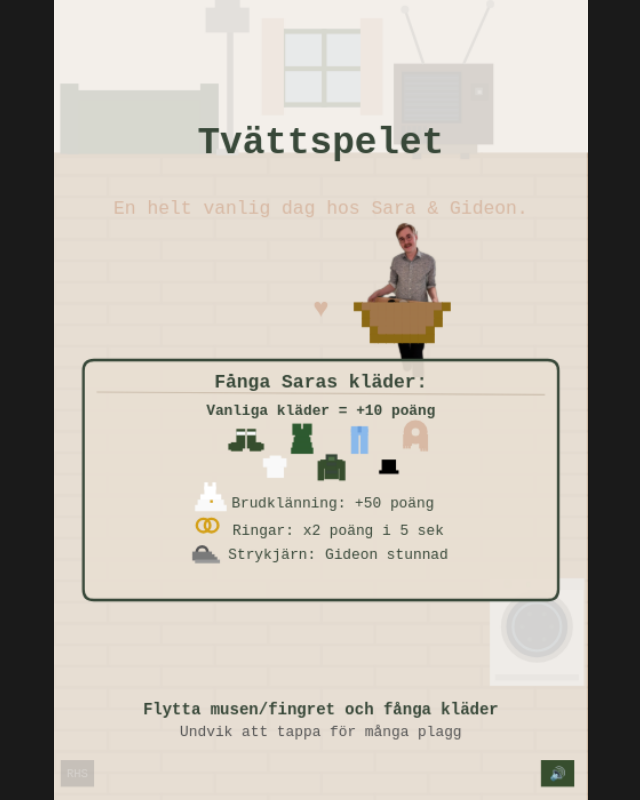
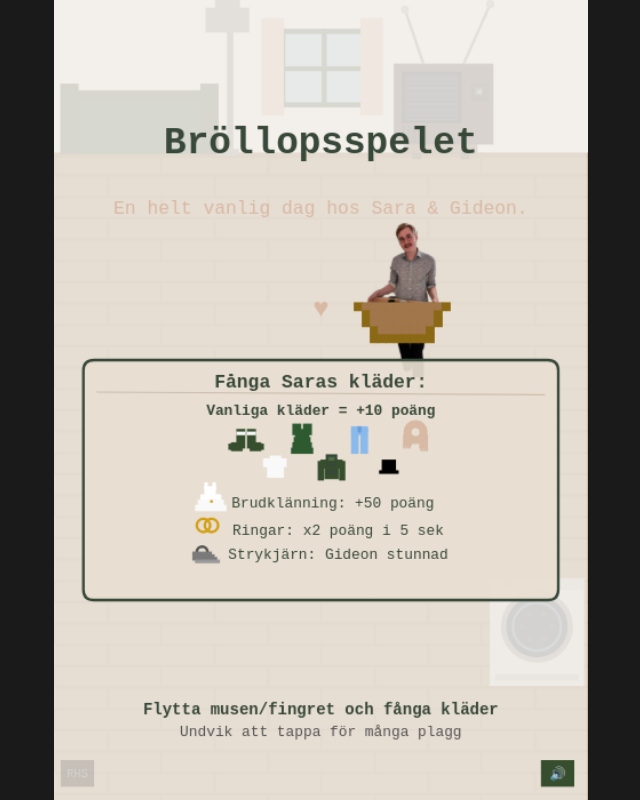
Before and after one commit to Sara980710/weddinggame.github.io, a plain HTML site: page index.html in a window 1280 px wide. Shown: the whole page, without its empty margins (319-959 px from the left). Drawn offline with Linux system fonts and the light colour scheme; animation ran at ten frames a second.

Commit message:
Add config file

```diff
--- /dev/null
+++ b/config.js
@@ -0,0 +1,102 @@
+// ============================================================
+// config.js — Customize your wedding game here!
+// ============================================================
+
+const CONFIG = {
+
+  // ---- Character Names -----------------------------------------------
+  // player1 throws the laundry (top of screen)
+  // player2 catches the laundry (bottom of screen, controlled by you)
+  player1Name: 'Sara',
+  player2Name: 'Gideon',
+
+  // ---- Colors (wedding palette) --------------------------------------
+  // Change any hex value to restyle the game.
+  colors: {
+    sage:          '#374e2e',
+    rose:          '#d8b9a4',
+    darkGreen:     '#384839',
+    offWhite:      '#f9f9f9',
+    gold:          '#d4a017',
+    ironGray:      '#7a7a7a',
+    floor:         '#a0764a',
+    floorDark:     '#8b6239',
+    bg:            '#e8e0d6',
+    wall:          '#f2ece6',
+    skin:          '#f5c8a8',
+    gideonHair:    '#e8c840',
+    gideonHairDark:'#c8a830',
+    saraHair:      '#1a1a1a',
+    blueGreen:     '#3a9988',
+    brownEye:      '#5a3018',
+    white:         '#ffffff',
+    black:         '#000000',
+    red:           '#cc3333',
+    darkRose:      '#b8907a',
+  },
+
+  // ---- Photo Files ---------------------------------------------------
+  // Each list is tried in order; the first file that loads is used.
+  // Add your own filenames at the front of each list.
+  photos: {
+    player2:    ['gideon.png', 'Gidde.jpeg'],
+    player1Down: ['sara_down.png', 'Sara_hands_down.jpg'],
+    player1Up:   ['Sara_hands_up_crop_nobg.png', 'Sara_hands_up_crop.jpg', 'Sara_hands_up.jpg', 'sara_up.png'],
+  },
+
+  // ---- Scoring & Gameplay --------------------------------------------
+  scoring: {
+    regularPoints:      10,   // points for each normal clothing item
+    weddingDressPoints: 50,   // points for catching the wedding dress
+    ringsPoints:        20,   // points for catching the rings
+    ringsMultiplier:    2,    // score multiplier granted by rings
+    ringsDuration:      5,    // seconds the rings multiplier lasts
+    ironStunDuration:   1.5,  // seconds player2 is stunned by the iron
+  },
+
+  // Maximum missed items before game over
+  messMax: 15,
+
+  // ---- UI Text -------------------------------------------------------
+  // Use {player1} and {player2} as placeholders for the character names.
+  text: {
+    gameTitle:        'Bröllopsspelet',
+    subtitle:         'En helt vanlig dag hos {player1} & {player2}.',
+    legendHeader:     'Fånga {player1}s kläder:',
+    regularClothes:   'Vanliga kläder = +10 poäng',
+    regularLabel:     'Vanliga kläder (+10)',
+
+    // Title screen
+    playPrompt:       'Tryck för att spela',
+    bestScore:        'Bästa poäng: ',
+    instructLine1:    'Flytta musen/fingret och fånga kläder',
+    instructLine2:    'Undvik att tappa för många plagg',
+
+    // HUD
+    hudScore:         'Poäng: ',
+    hudBest:          'Bäst: ',
+    hudMess:          'Stök',
+
+    // Game over screen
+    gameOver:         'Game Over!',
+    gameOverSub:      'Det blev för stökigt...',
+    yourScore:        'Ditt resultat',
+    newRecord:        '⭐ Nytt rekord! ⭐',
+    prevRecord:       'Tidigare: ',
+    btnPlayAgain:     '▶ Spela igen',
+    btnMainMenu:      '⌂ Meny',
+
+    // Special item descriptions (shown in legend and on wall)
+    weddingDressText: 'Brudklänning: +50 poäng',
+    ringsText:        'Ringar: x2 poäng i 5 sek',
+    ironText:         'Strykjärn: {player2} stunnad',
+
+    // Pop-up messages during gameplay
+    popupFirstMiss:    'Hallå, plocka upp det!',
+    popupCombo5:       'Du är bra på att städa!',
+    popupIronStun:     'Akta strykjärnet!',
+    popupWeddingDress: 'Du räddade brudklänningen!',
+    popupHighMess:     'Det börjar bli stökigt...',
+    popupCombo10:      'Du är en tvättmaskin!',
+  },
+};
--- a/index.html
+++ b/index.html
@@ -3,7 +3,7 @@
 <head>
 <meta charset="UTF-8">
 <meta name="viewport" content="width=device-width, initial-scale=1.0, maximum-scale=1.0, user-scalable=no">
-  <title>Tvättspelet</title>
+  <title id="pageTitle">Tvättspelet</title>
 <style>
 * { margin: 0; padding: 0; box-sizing: border-box; }
 html, body {
@@ -24,8 +24,20 @@ canvas {
 </head>
 <body>
 <canvas id="gc"></canvas>
+<script src="config.js"></script>
 <script>
 'use strict';
+
+// Resolves a CONFIG.text key, replacing {player1}/{player2} with names.
+function t(key) {
+  const str = CONFIG.text[key] || key;
+  return str
+    .replace(/{player1}/g, CONFIG.player1Name)
+    .replace(/{player2}/g, CONFIG.player2Name);
+}
+
+// Apply title from config
+document.title = t('gameTitle');
 // ============================================================
   // Tvättspelet — Single-file 16-bit pixel catcher game
 // ============================================================
@@ -37,29 +49,8 @@ const ctx = canvas.getContext('2d');
 const W = 400, H = 600;
 let renderDpr = 1;
 
-// Colors — wedding palette
-const COL = {
-  sage: '#374e2e',
-  rose: '#d8b9a4',
-  darkGreen: '#384839',
-  offWhite: '#f9f9f9',
-  gold: '#d4a017',
-  ironGray: '#7a7a7a',
-  floor: '#a0764a',
-  floorDark: '#8b6239',
-  bg: '#e8e0d6',
-  wall: '#f2ece6',
-  skin: '#f5c8a8',
-  gideonHair: '#e8c840',
-  gideonHairDark: '#c8a830',
-  saraHair: '#1a1a1a',
-  blueGreen: '#3a9988',
-  brownEye: '#5a3018',
-  white: '#ffffff',
-  black: '#000000',
-  red: '#cc3333',
-  darkRose: '#b8907a',
-};
+// Colors — from config.js
+const COL = CONFIG.colors;
 
 // ============================================================
 // AUDIO ENGINE (procedural, Web Audio API)
@@ -146,7 +137,7 @@ let multiplierTimer = 0;
 let stunTimer = 0;
 let combo = 0;
 let maxCombo = 0;
-const MESS_MAX = 15;
+const MESS_MAX = CONFIG.messMax;
 let messCount = 0;
 
 // High score persistence
@@ -380,13 +371,13 @@ const photoSprites = {
 };
 
 Promise.all([
-  loadImageCandidates(['gideon.png', 'Gidde.jpeg']).then(img => {
+  loadImageCandidates(CONFIG.photos.player2).then(img => {
     photoSprites.gideon = preprocessCharacterImage(img, 4096, 44);
   }),
-  loadImageCandidates(['sara_down.png', 'Sara_hands_down.jpg']).then(img => {
+  loadImageCandidates(CONFIG.photos.player1Down).then(img => {
     photoSprites.saraDown = preprocessCharacterImage(img, 4096, 48);
   }),
-  loadImageCandidates(['Sara_hands_up_crop_nobg.png', 'Sara_hands_up_crop.jpg', 'Sara_hands_up.jpg', 'sara_up.png']).then(img => {
+  loadImageCandidates(CONFIG.photos.player1Up).then(img => {
     photoSprites.saraUp = preprocessCharacterImage(img, 4096, 48);
   }),
 ]).catch(() => {
@@ -453,16 +444,16 @@ const GIDEON_Y = H - 85 - GIDEON_BASKET_OFFSET_Y - BASKET_H;
 // ITEM DEFINITIONS
 // ============================================================
 const ITEM_TYPES = {
-  sock:         { points: 10, w: 12, h: 14, special: false, legendIconH: 8,  legendText: null },
-  dress:        { points: 10, w: 14, h: 18, special: false, legendIconH: 10, legendText: null },
-  pants:        { points: 10, w: 14, h: 14, special: false, legendIconH: 8,  legendText: null },
-  scarf:        { points: 10, w: 16, h: 8,  special: false, legendIconH: 6,  legendText: null },
-  tshirt:       { points: 10, w: 16, h: 14, special: false, legendIconH: 8,  legendText: null },
-  hoodie:       { points: 10, w: 14, h: 16, special: false, legendIconH: 9,  legendText: null },
-  hat:          { points: 10, w: 14, h: 10, special: false, legendIconH: 5,  legendText: null },
-  weddingDress: { points: 50, w: 18, h: 22, special: true,  legendIconH: 11, legendText: 'Brudklänning: +50 poäng',   wallText: 'Brudklänning: +50 poäng' },
-  rings:        { points: 20, w: 10, h: 10, special: true,  legendIconH: 6,  legendText: 'Ringar: x2 poäng i 5 sek', wallText: 'Ringar: x2 poäng i 5 sek' },
-  iron:         { points: 0,  w: 16, h: 14, special: true,  legendIconH: 8,  legendText: 'Strykjärn: Gideon stunnad', wallText: 'Strykjärn: Gideon stunnad' },
+  sock:         { points: CONFIG.scoring.regularPoints, w: 12, h: 14, special: false, legendIconH: 8,  legendText: null },
+  dress:        { points: CONFIG.scoring.regularPoints, w: 14, h: 18, special: false, legendIconH: 10, legendText: null },
+  pants:        { points: CONFIG.scoring.regularPoints, w: 14, h: 14, special: false, legendIconH: 8,  legendText: null },
+  scarf:        { points: CONFIG.scoring.regularPoints, w: 16, h: 8,  special: false, legendIconH: 6,  legendText: null },
+  tshirt:       { points: CONFIG.scoring.regularPoints, w: 16, h: 14, special: false, legendIconH: 8,  legendText: null },
+  hoodie:       { points: CONFIG.scoring.regularPoints, w: 14, h: 16, special: false, legendIconH: 9,  legendText: null },
+  hat:          { points: CONFIG.scoring.regularPoints, w: 14, h: 10, special: false, legendIconH: 5,  legendText: null },
+  weddingDress: { points: CONFIG.scoring.weddingDressPoints, w: 18, h: 22, special: true,  legendIconH: 11, legendText: t('weddingDressText'), wallText: t('weddingDressText') },
+  rings:        { points: CONFIG.scoring.ringsPoints,        w: 10, h: 10, special: true,  legendIconH: 6,  legendText: t('ringsText'),        wallText: t('ringsText') },
+  iron:         { points: 0,                                 w: 16, h: 14, special: true,  legendIconH: 8,  legendText: t('ironText'),         wallText: t('ironText') },
 };
 
 const regularTypes = Object.keys(ITEM_TYPES).filter(k => !ITEM_TYPES[k].special);
@@ -645,12 +636,12 @@ let popup = null;
 let popupTimer = 0;
 
 const popupMessages = {
-  firstMiss: 'Hallå, plocka upp det!',
-  combo5: 'Du är bra på att städa!',
-  ironStun: 'Akta strykjärnet!',
-  weddingDress: 'Du räddade brudklänningen!',
-  highMess: 'Det börjar bli stökigt...',
-  combo10: 'Du är en tvättmaskin!',
+  firstMiss:    t('popupFirstMiss'),
+  combo5:       t('popupCombo5'),
+  ironStun:     t('popupIronStun'),
+  weddingDress: t('popupWeddingDress'),
+  highMess:     t('popupHighMess'),
+  combo10:      t('popupCombo10'),
 };
 
 let shownPopups = {};
@@ -800,7 +791,7 @@ function drawBackground(showWallInstructions) {
     ctx.textAlign = 'center';
     ctx.font = 'bold 11px monospace';
     const floorLabelY = 128;
-    ctx.fillText('Vanliga kläder (+10)', W / 2, floorLabelY);
+    ctx.fillText(t('regularLabel'), W / 2, floorLabelY);
     const floorIconY = 146;
     const floorStepX = 42;
     const floorStartX = W / 2 - ((regularTypes.length - 1) * floorStepX) / 2;
@@ -935,11 +926,11 @@ function drawHUD() {
 
   // Score
   ctx.fillStyle = COL.darkGreen;
-  ctx.fillText('Poäng: ' + score, 10, 19);
+  ctx.fillText(t('hudScore') + score, 10, 19);
 
   // High score
   ctx.textAlign = 'right';
-  ctx.fillText('Bäst: ' + highScore, W - 10, 20);
+  ctx.fillText(t('hudBest') + highScore, W - 10, 20);
 
   // Multiplier
   if (multiplier > 1) {
@@ -961,7 +952,7 @@ function drawHUD() {
   ctx.fillRect(barX + 1, barY + 1, (barW - 2) * pct, barH - 2);
   ctx.fillStyle = COL.darkGreen;
   ctx.font = '9px monospace';
-  ctx.fillText('Stök', barX, barY + barH + 10);
+  ctx.fillText(t('hudMess'), barX, barY + barH + 10);
 }
 
 // ============================================================
@@ -1072,12 +1063,12 @@ function drawTitle() {
   ctx.textAlign = 'center';
   ctx.fillStyle = COL.darkGreen;
   ctx.font = 'bold 28px monospace';
-  ctx.fillText('Tvättspelet', W/2, 115);
+  ctx.fillText(t('gameTitle'), W/2, 115);
 
   // Subtitle
   ctx.fillStyle = COL.rose;
   ctx.font = '14px monospace';
-  ctx.fillText('En helt vanlig dag hos Sara & Gideon.', W/2, 160);
+  ctx.fillText(t('subtitle'), W/2, 160);
 
   // Draw Sara and Gideon preview
   const titleSaraCenterX = W / 2 - 60;
@@ -1131,23 +1122,23 @@ function drawTitle() {
 
     ctx.fillStyle = COL.darkGreen;
     ctx.font = 'bold 14px monospace';
-    ctx.fillText('Tryck för att spela', W/2, 483);
+    ctx.fillText(t('playPrompt'), W/2, 483);
   }
 
   // High score
   if (highScore > 0) {
     ctx.fillStyle = COL.sage;
     ctx.font = '12px monospace';
-    ctx.fillText('Bästa poäng: ' + highScore, W/2, 516);
+    ctx.fillText(t('bestScore') + highScore, W/2, 516);
   }
 
   // Quick instruction line
   ctx.fillStyle = COL.darkGreen;
   ctx.font = 'bold 12px monospace';
-  ctx.fillText('Flytta musen/fingret och fånga kläder', W/2, 536);
+  ctx.fillText(t('instructLine1'), W/2, 536);
   ctx.font = '11px monospace';
   ctx.fillStyle = '#555';
-  ctx.fillText('Undvik att tappa för många plagg', W/2, 552);
+  ctx.fillText(t('instructLine2'), W/2, 552);
 
   drawClearScoreBtn();
   drawMuteBtn();
@@ -1189,7 +1180,7 @@ function drawTitleLegend() {
   ctx.font = 'bold 11px monospace';
   const centerX = boxX + boxW / 2;
   const regularLabelY = boxY + 38;
-  ctx.fillText('Vanliga kläder = +10 poäng', centerX, regularLabelY);
+  ctx.fillText(t('regularClothes'), centerX, regularLabelY);
 
   const row1Y = boxY + 58;
   const row2Y = boxY + 80;
@@ -1284,12 +1275,12 @@ function drawGameOver() {
   // Title
   ctx.fillStyle = COL.darkGreen;
   ctx.font = 'bold 32px monospace';
-  ctx.fillText('Game Over!', W/2, panelY + 18);
+  ctx.fillText(t('gameOver'), W/2, panelY + 18);
 
   // Subtitle
   ctx.font = '14px monospace';
   ctx.fillStyle = '#666';
-  ctx.fillText('Det blev för stökigt...', W/2, panelY + 58);
+  ctx.fillText(t('gameOverSub'), W/2, panelY + 58);
 
   // Score section — gap is the whitespace between bottom of one text and top of next
   const gap = 14;
@@ -1310,7 +1301,7 @@ function drawGameOver() {
 
   ctx.font = '12px monospace';
   ctx.fillStyle = '#888';
-  ctx.fillText('Ditt resultat', W/2, scoreStartY);
+  ctx.fillText(t('yourScore'), W/2, scoreStartY);
 
   ctx.font = 'bold 28px monospace';
   ctx.fillStyle = COL.sage;
@@ -1319,14 +1310,14 @@ function drawGameOver() {
   if (newRecord) {
     ctx.fillStyle = COL.gold;
     ctx.font = 'bold 16px monospace';
-    ctx.fillText('⭐ Nytt rekord! ⭐', W/2, bastY);
+    ctx.fillText(t('newRecord'), W/2, bastY);
     ctx.font = '11px monospace';
     ctx.fillStyle = '#888';
-    ctx.fillText('Tidigare: ' + prevHighScore, W/2, bastY + 22);
+    ctx.fillText(t('prevRecord') + prevHighScore, W/2, bastY + 22);
   } else {
     ctx.font = '12px monospace';
     ctx.fillStyle = '#888';
-    ctx.fillText('Bäst: ' + highScore, W/2, bastY);
+    ctx.fillText(t('hudBest') + highScore, W/2, bastY);
   }
 
   // Bottom divider — gap below "Bäst"
@@ -1362,7 +1353,7 @@ function drawGameOver() {
   ctx.fillStyle = COL.offWhite;
   ctx.font = 'bold 16px monospace';
   ctx.textBaseline = 'middle';
-  ctx.fillText('▶ Spela igen', W/2, btn1Y + btnH / 2 + 1);
+  ctx.fillText(t('btnPlayAgain'), W/2, btn1Y + btnH / 2 + 1);
 
   // Main menu button (with shadow)
   ctx.fillStyle = 'rgba(0,0,0,0.15)';
@@ -1381,7 +1372,7 @@ function drawGameOver() {
   ctx.fillStyle = COL.offWhite;
   ctx.font = 'bold 16px monospace';
   ctx.textBaseline = 'middle';
-  ctx.fillText('⌂ Meny', W/2, btn2Y + btnH / 2 + 1);
+  ctx.fillText(t('btnMainMenu'), W/2, btn2Y + btnH / 2 + 1);
 
   // Update click targets dynamically
   gameOverButtons.playAgain.x = btnX; gameOverButtons.playAgain.y = btn1Y; gameOverButtons.playAgain.w = btnW; gameOverButtons.playAgain.h = btnH;
@@ -1513,14 +1504,14 @@ function updateGame(dt) {
       items.splice(i, 1);
 
       if (it.type === 'iron') {
-        stunTimer = 1.5;
+        stunTimer = CONFIG.scoring.ironStunDuration;
         sfxIron();
         showPopup('ironStun');
         combo = 0;
         spawnParticles(gideonX, basketTop, '#888', 8);
       } else if (it.type === 'rings') {
-        multiplier = 2;
-        multiplierTimer = 5;
+        multiplier = CONFIG.scoring.ringsMultiplier;
+        multiplierTimer = CONFIG.scoring.ringsDuration;
         score += it.points * multiplier;
         sfxRings();
         combo++;
```
